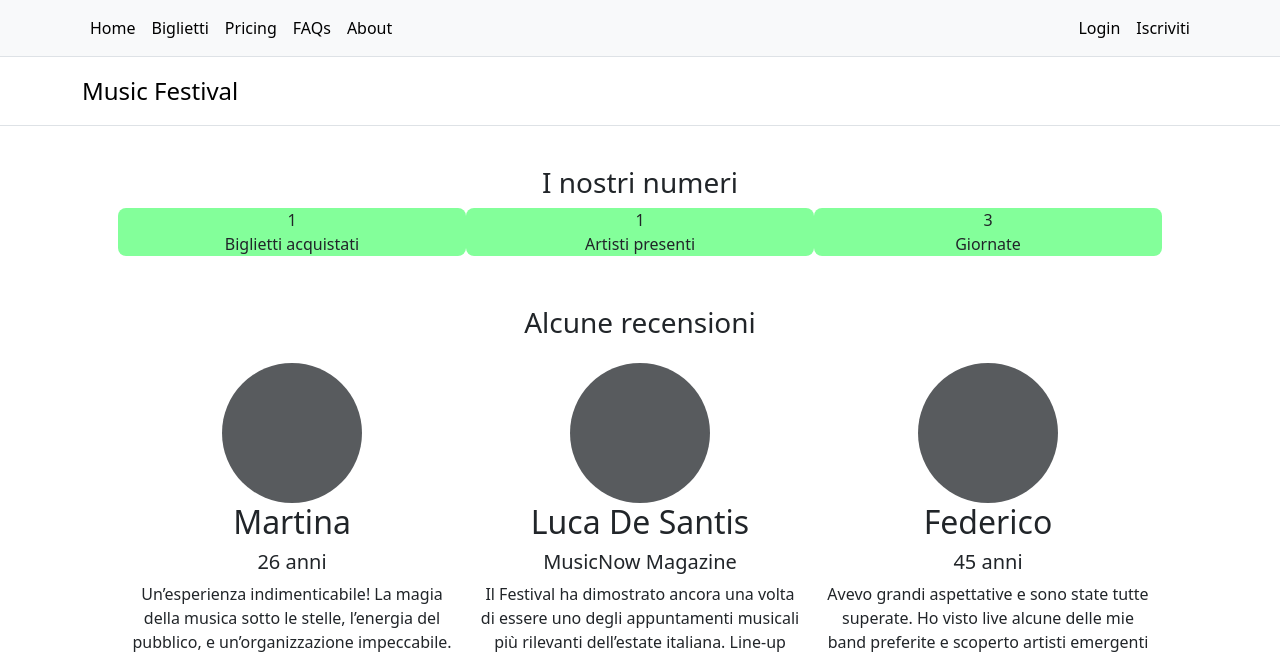
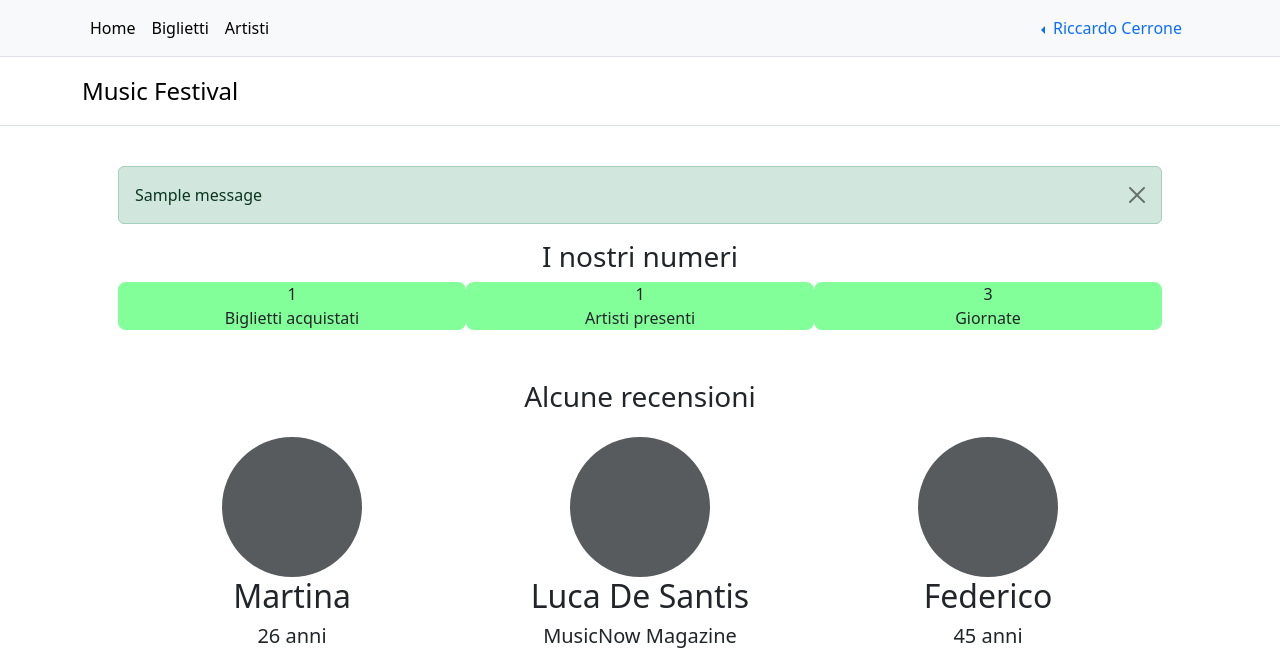
Before and after one commit to rickcerry/MusicFestival, a Flask app: page / in a window 1280 px wide. Shown: the top 652 px of the page. Run offline with Flask 3, Linux system fonts and the light colour scheme; a user stored in the database is signed in; data comes from the database, SQL or seed files in the repository; tables that the repository leaves empty hold one stand-in row (values such as "Sample post"); one stand-in notice (Sample message) is shown.

Commit message:
Navbar updated + alert message inserted

```diff
--- a/templates/base.html
+++ b/templates/base.html
@@ -43,16 +43,32 @@
             >
           </li>
           <li class="nav-item">
-            <a href="#" class="nav-link link-body-emphasis px-2">Pricing</a>
-          </li>
-          <li class="nav-item">
-            <a href="#" class="nav-link link-body-emphasis px-2">FAQs</a>
-          </li>
-          <li class="nav-item">
-            <a href="#" class="nav-link link-body-emphasis px-2">About</a>
+            <a
+              href="{{ url_for('performances') }}"
+              class="nav-link link-body-emphasis px-2"
+              >Artisti</a
+            >
           </li>
         </ul>
         <ul class="nav">
+          {% if current_user.is_authenticated %}
+          <li class="nav-item dropdown dropstart">
+            <a
+              class="nav-link dropdown-toggle"
+              href="#"
+              role="button"
+              data-bs-toggle="dropdown"
+              aria-expanded="false"
+            >
+              {{current_user.name + " " + current_user.surname}}
+            </a>
+            <ul class="dropdown-menu dropdown-menu-dark">
+              <li>
+                <a class="dropdown-item" href="{{ url_for('logout') }}">Esci</a>
+              </li>
+            </ul>
+          </li>
+          {% else %}
           <li class="nav-item">
             <button
               type="button"
@@ -75,6 +91,7 @@
               Iscriviti
             </button>
           </li>
+          {% endif %}
         </ul>
       </div>
     </nav>
@@ -90,7 +107,23 @@
       </div>
     </header>
 
-    <div class="container px-5 py-3">{% block content %} {% endblock %}</div>
+    <div class="container px-5 py-3">
+      {% with messages = get_flashed_messages(with_categories=true) %} {% if
+      messages %} {% for category, message in messages %}
+      <div
+        class="alert alert-{{ category }} alert-dismissible fade show d-flex align-items-center"
+        role="alert"
+      >
+        <div>{{ message | safe }}</div>
+        <button
+          type="button"
+          class="btn-close ms-auto"
+          data-bs-dismiss="alert"
+          aria-label="Close"
+        ></button>
+      </div>
+      {% endfor %} {% endif %} {% endwith %} {% block content %} {% endblock %}
+    </div>
 
     <!-- Modal login -->
     <div
```
